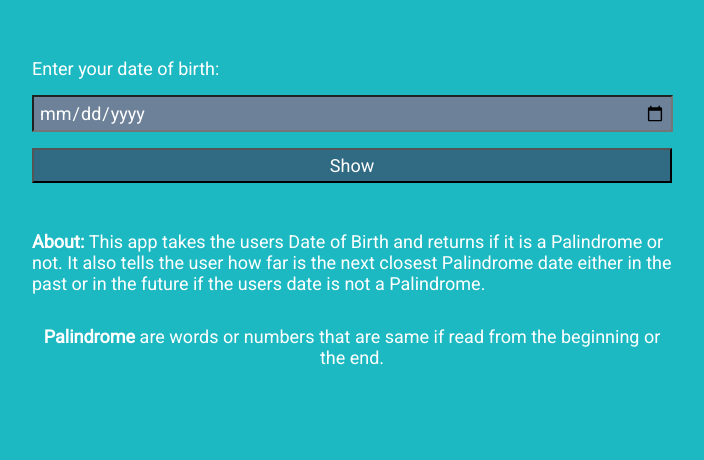
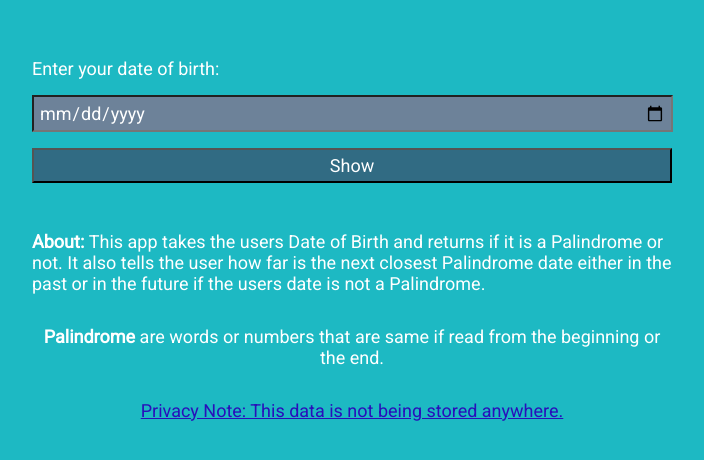
Before and after one commit to bmendhe23/palindrome-birthdays, a plain HTML site: page index.html in a window 1280 px wide. Shown: the part 110-570 px from the top of the page, without its empty margins (288-992 px from the left). Drawn offline with Linux system fonts and the light colour scheme.

Commit message:
added privacy note

```diff
--- a/index.html
+++ b/index.html
@@ -19,6 +19,9 @@
         <p><strong>About: </strong>This app takes the users Date of Birth and returns if it is a Palindrome or not. It also tells the user how far is the next closest Palindrome date either in the past or in the future if the users date is not a Palindrome.</p>
         <P><strong>Palindrome</strong> are words or numbers that are same if read from the beginning or the end.</P>
     </div>
+    <footer>
+        <p>Privacy Note: This data is not being stored anywhere.</p>
+    </footer>
     <script src="javascript.js"></script>
 </body>
 
--- a/style.css
+++ b/style.css
@@ -50,3 +50,8 @@ p:nth-of-type(1) {
 p:nth-of-type(3) {
     text-align: center;
 }
+
+footer p {
+    text-align: center;
+    text-decoration: underline;
+}
```
